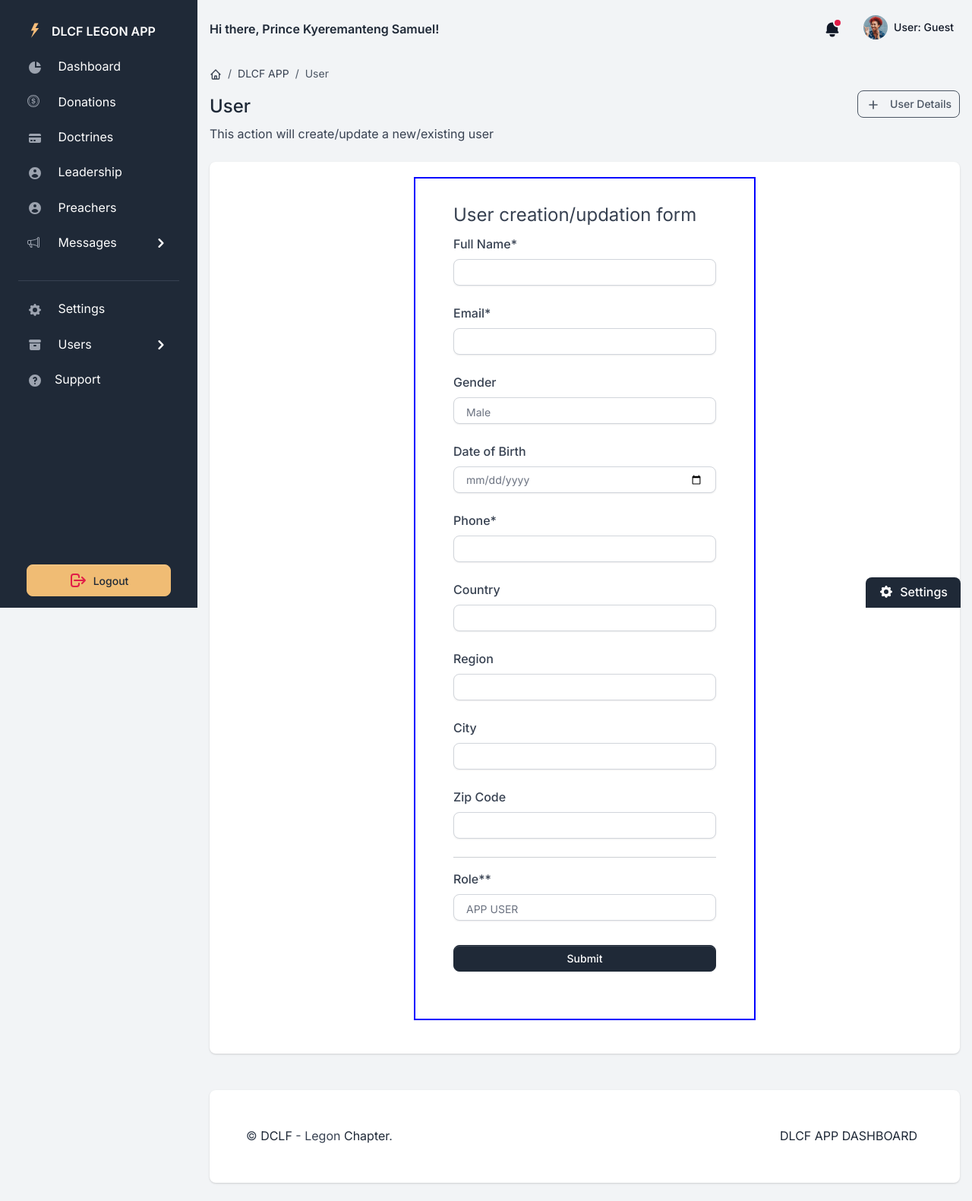
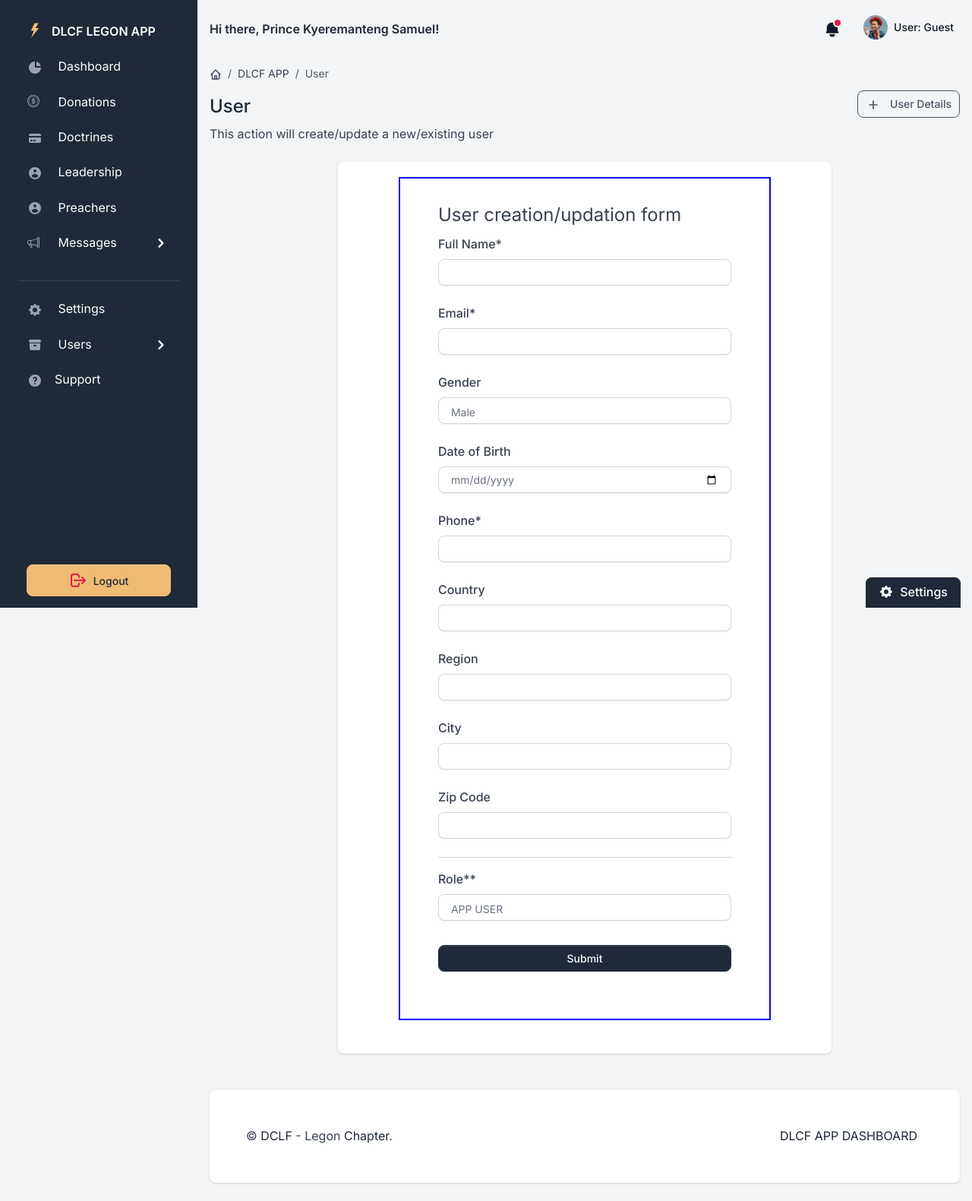
Before and after one commit to DCLF-LEGON/app_backend, a Django app: template core/dashboard/templates/dashboard/form-renderers/create_update_user.html in a window 1280 px wide. Shown: the whole page at 76% size. Run offline with Django 4.2, Linux system fonts and the light colour scheme; the template is opened without the code that fills it, so the values that code supplies are empty; some libraries are stand-ins or nearby versions.

Commit message:
Update create_update_user.html

```diff
--- a/core/dashboard/templates/dashboard/form-renderers/create_update_user.html
+++ b/core/dashboard/templates/dashboard/form-renderers/create_update_user.html
@@ -47,11 +47,11 @@
 
 <!-- user creation and updation form -->
 <div class="row">
-    <div class="col-12 mb-4">
+    <div class="col-8 mb-4 mx-auto">
         <div class="card border-0 shadow components-section">
             <div class="card-body">
                 <div class="row mb-4">
-                    <div class="col-lg-6 col-sm-12 mx-auto px-3">
+                    <div class="col-lg-10 col-sm-12 mx-auto px-3">
                         <!-- Form -->
                         {% include 'dashboard/forms/form_user.html' %}
                         <!-- End of Form -->
@@ -62,6 +62,7 @@
     </div>
 </div>
 
+
 {% endblock content %}
 
 <!-- Specific Page JS goes HERE  -->
```
